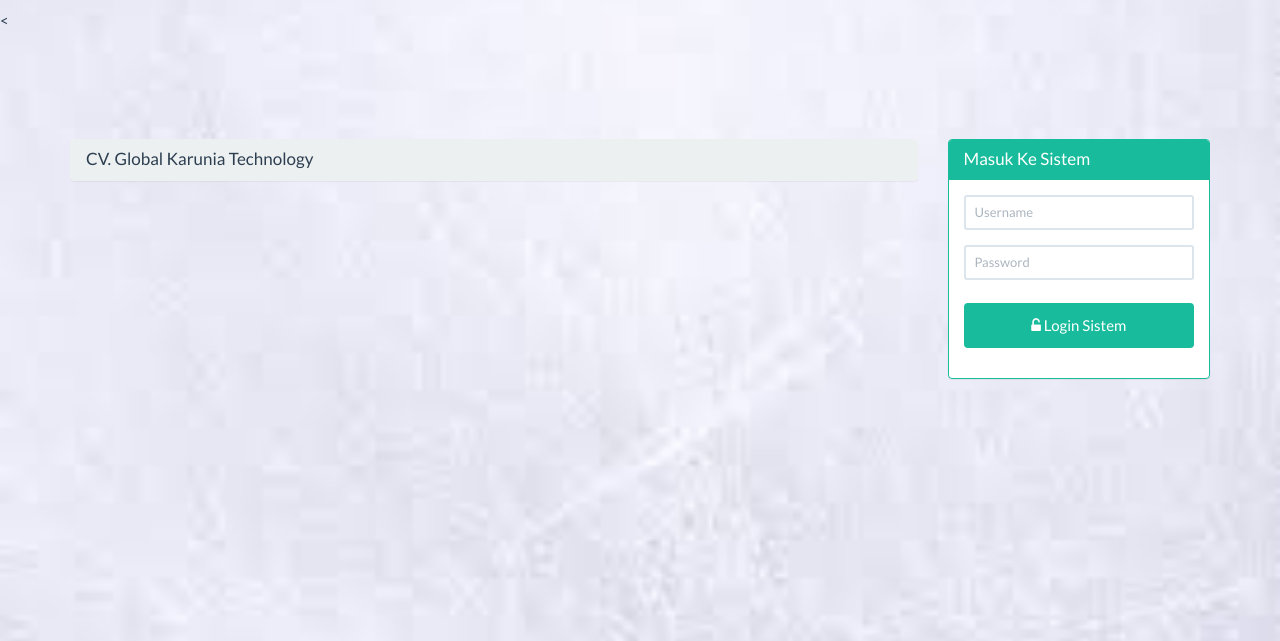
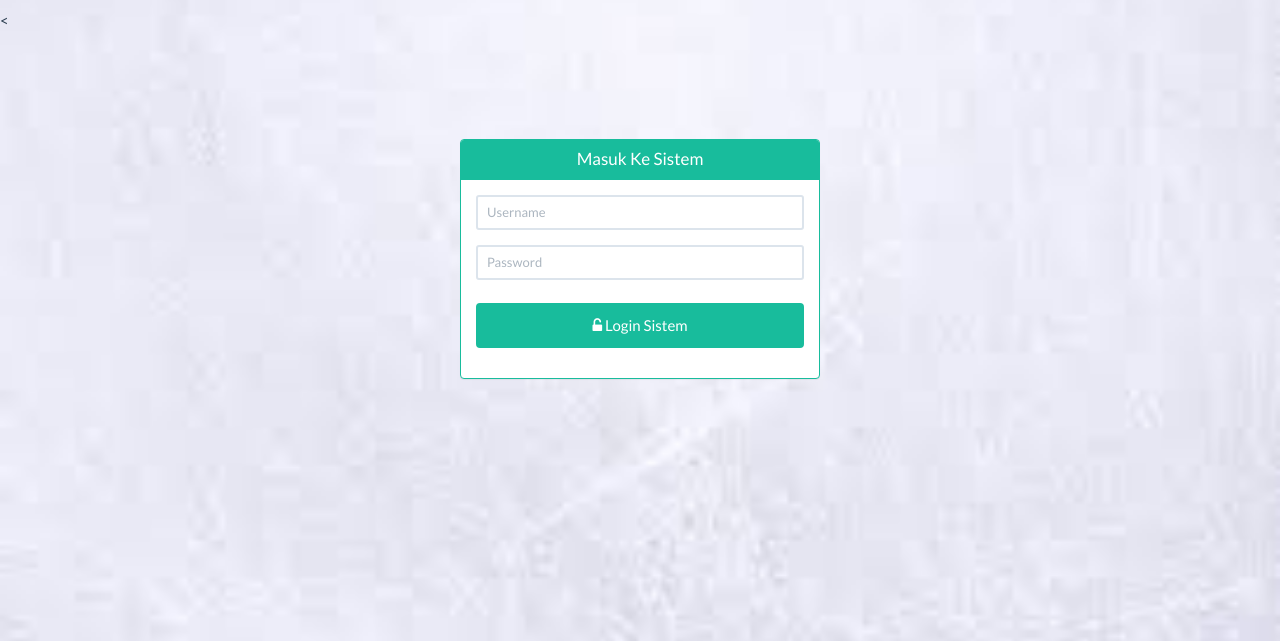
Before and after one commit to adrianhadinata/php-persediaanbarang, a PHP site: page /index.php in a window 1280 px wide. Shown: the part 60-701 px from the top of the page. Run offline with PHP 8.4, Linux system fonts and the light colour scheme.

Commit message:
Update: login page

```diff
--- a/akun.php
+++ b/akun.php
@@ -1,11 +1,10 @@
 <!-- Fixed navbar -->
   <div class="container">
         <div class="navbar-header-">
-              <?php if (isset($_SESSION['username'])) { ?>
-                  <p align="right">Anda masuk sebagai <strong><?=$_SESSION['username']?></strong> | <?=$_SESSION['ket']?></p>
+            <?php if (isset($_SESSION['username'])) { ?>
+                <p align="right">Anda masuk sebagai <strong><?=$_SESSION['username']?></strong> | <?=$_SESSION['ket']?></p>
             <?php  } else {
 
             }?>
-
         </div>
     </div>
--- a/beranda.php
+++ b/beranda.php
@@ -8,17 +8,8 @@
             </div>
         </div>
     </div>
-    <div class="row">
-        <!--colomn kedua-->
-        <div class="col-sm-9 col-xs-12">
-            <div class="panel panel-default">
-                <div class="panel-heading">
-                    <h3 class="panel-title"> CV. Global Karunia Technology</h3>
-                </div>
-            </div>
-        </div>
-        <!--akhir colomn kedua-->
-        <div class="col-sm-3 col-xs-12">
+    <div class="row" style="display:flex; justify-content:center;">
+        <div class="col-sm-4 col-xs-12 text-center">
             <!--Jika terjadi login error tampilkan pesan ini-->
             <?php if(isset($_GET['error']) ) {?>
             <div class="alert alert-danger">Maaf! Login Gagal, Coba Lagi..</div>
@@ -36,6 +27,7 @@
                     <h3 class="panel-title">Masuk Ke Sistem</h3>
                 </div>
                 <div class="panel-body">
+                    <!-- proses login, memngirim inputan ke proses_login.php -->
                     <form class="form-horizontal" action="proses_login.php" method="post">
                         <div class="form-group">
                             <div class="col-sm-12">
--- a/content.php
+++ b/content.php
@@ -7,7 +7,6 @@
 if(empty ($page)){
     require 'beranda.php';
 }else{
-
     $file="views/".$page."_".$aksi.".php";
     if (file_exists($file)){
         require "views/".$page."_".$aksi.".php";
--- a/index.php
+++ b/index.php
@@ -80,7 +80,7 @@ require 'config/koneksi.php'; ?>
 
 <body>
 
-    <?php //mengambil file menu.php
+    <?php //mengambil file akun.php
     require 'akun.php';
     ?>
 
@@ -88,12 +88,12 @@ require 'config/koneksi.php'; ?>
     require 'menu.php';
     ?>
 
-    <?php //mengambil file menu.php
+    <?php //mengambil file content.php
     require 'content.php';
     ?>
 
 
-    <?php //mengambil file menu.php
+    <?php //mengambil file footer.php
     require 'footer.php';
     ?>
 
@@ -104,7 +104,7 @@ require 'config/koneksi.php'; ?>
 
     <script type="text/javascript">
         $(function() {
-            $('#dtskripsi').dataTable();
+            // $('#dtskripsi').dataTable();
         });
     </script>
 
--- a/index_admin.php
+++ b/index_admin.php
@@ -114,7 +114,7 @@ require 'config/koneksi.php'; ?>
 
     <script type="text/javascript">
         $(function() {
-            $('#dtskripsi').dataTable();
+            // $('#dtskripsi').dataTable();
         });
     </script>
 
--- a/proses_login.php
+++ b/proses_login.php
@@ -23,5 +23,4 @@ if($jumlahdata > 0){
     header("location:index_admin.php", true);
 }else{
     echo "<script> window.location.assign('index.php?error=yes');</script>";
-
 }
```
